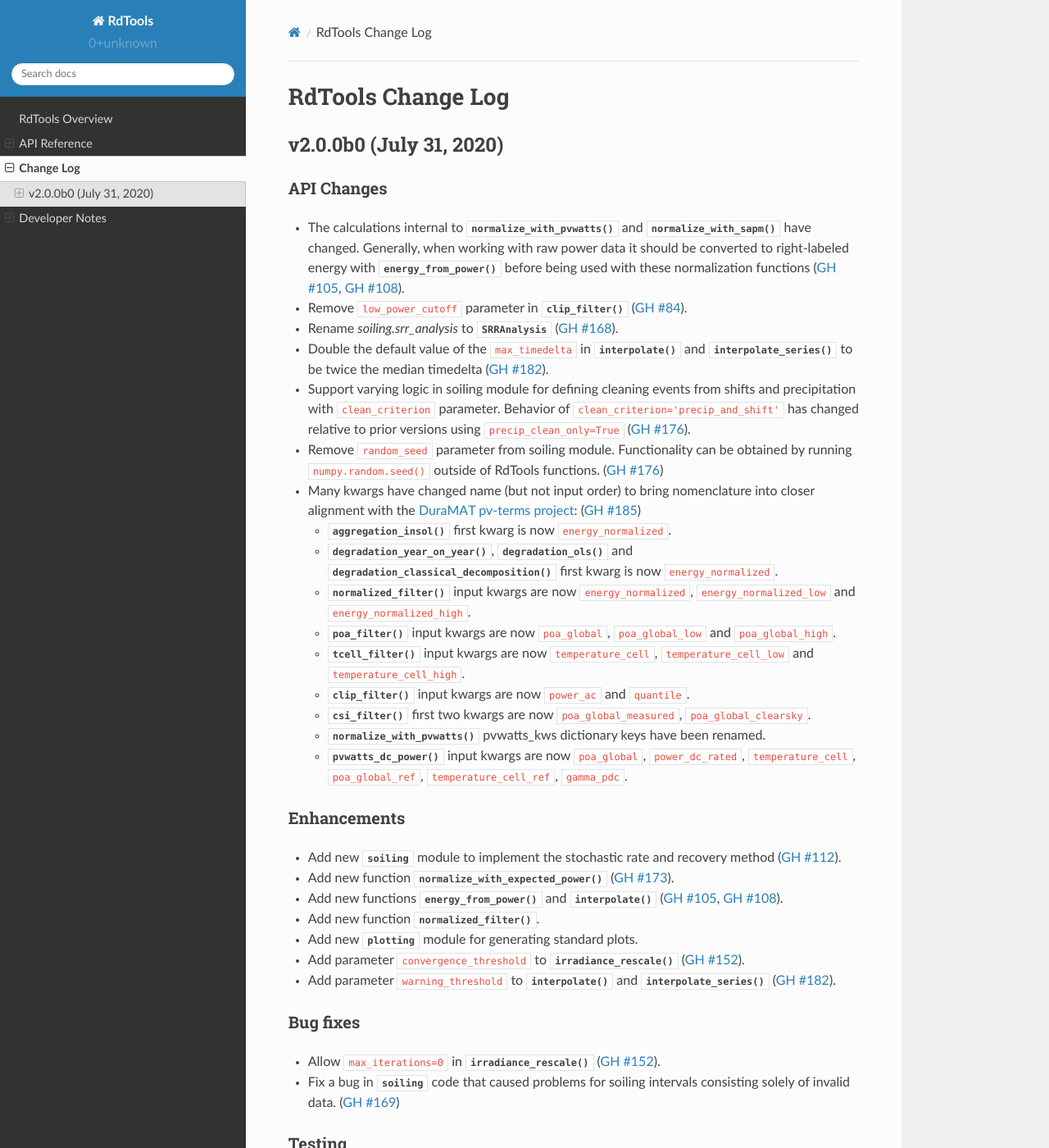
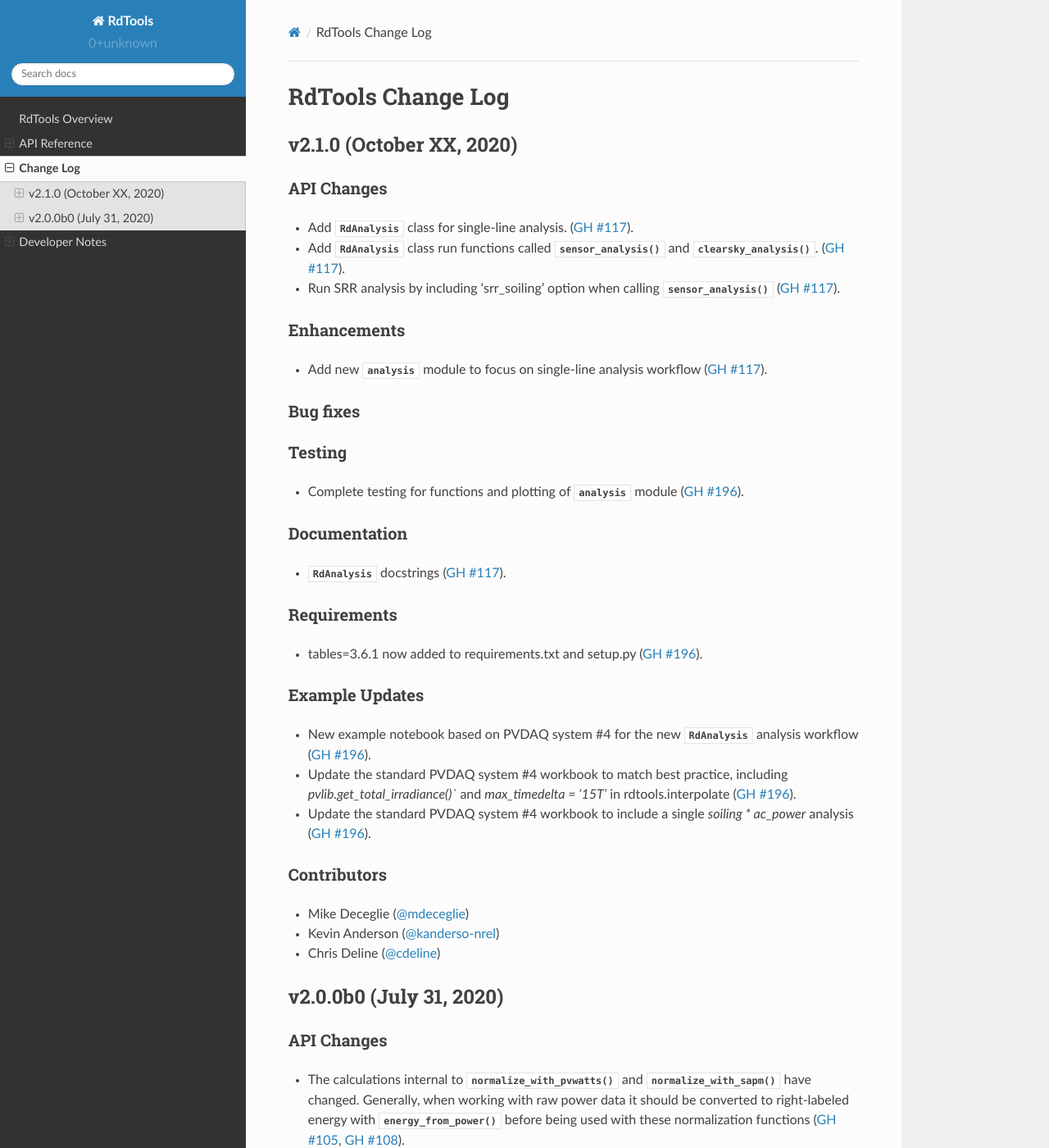
Before and after one commit to NREL/rdtools, a Sphinx documentation site: the page built from docs/sphinx/source/changelog.rst, in a window 1280 px wide and 1400 px high. Shown: the whole window at 82% size. Built offline with Sphinx 7.4.7 and the Read the Docs theme 2.0.0, drawn with Linux system fonts in a browser that asks for light colours; pages that are not in the unit, such as notebooks, are missing from menus.

Commit message:
Sphinx release notes for 2.1.0 updated

```diff
--- a/docs/sphinx/source/changelog.rst
+++ b/docs/sphinx/source/changelog.rst
@@ -1,4 +1,5 @@
 RdTools Change Log
 ==================
 
+.. include:: changelog/v2.1.0.rst
 .. include:: changelog/v2.0.0b0.rst
--- /dev/null
+++ b/docs/sphinx/source/changelog/v2.1.0.rst
@@ -0,0 +1,51 @@
+**************************
+v2.1.0 (October XX, 2020)
+**************************
+
+API Changes
+-----------
+* Add :py:class:`~rdtools.analysis.RdAnalysis` class for single-line analysis. (:pull:`117`).
+* Add :py:class:`~rdtools.analysis.RdAnalysis` class run functions  called :py:func:`~rdtools.analysis.sensor_analysis`
+  and :py:func:`~rdtools.analysis.RdAnalysis.clearsky_analysis`. (:pull:`117`).
+* Run SRR analysis by including 'srr_soiling' option when calling
+  :py:func:`~rdtools.analysis.RdAnalysis.sensor_analysis` (:pull:`117`).
+
+Enhancements
+------------
+* Add new :py:mod:`~rdtools.analysis` module to focus on single-line analysis workflow
+  (:pull:`117`).
+
+
+Bug fixes
+---------
+
+
+Testing
+-------
+* Complete testing for functions and plotting of :py:mod:`~rdtools.analysis` module (:pull:`196`).
+
+
+Documentation
+-------------
+* :py:class:`~rdtools.analysis.RdAnalysis` docstrings (:pull:`117`).
+
+
+Requirements
+------------
+* tables=3.6.1 now added to requirements.txt and setup.py (:pull:`196`).
+
+Example Updates
+---------------
+* New example notebook based on PVDAQ system #4 for the new :py:class:`~rdtools.analysis.RdAnalysis`
+  analysis workflow (:pull:`196`).
+* Update the standard PVDAQ system #4 workbook to match best practice, including
+  `pvlib.get_total_irradiance()`` and `max_timedelta = '15T'` in rdtools.interpolate (:pull:`196`).
+* Update the standard PVDAQ system #4 workbook to include a single `soiling * ac_power`
+  analysis (:pull:`196`).
+
+
+Contributors
+------------
+* Mike Deceglie (:ghuser:`mdeceglie`)
+* Kevin Anderson (:ghuser:`kanderso-nrel`)
+* Chris Deline (:ghuser:`cdeline`)
```
